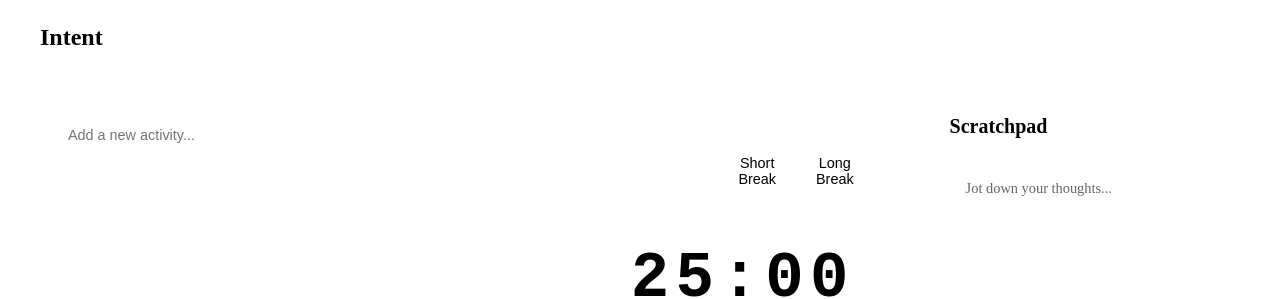
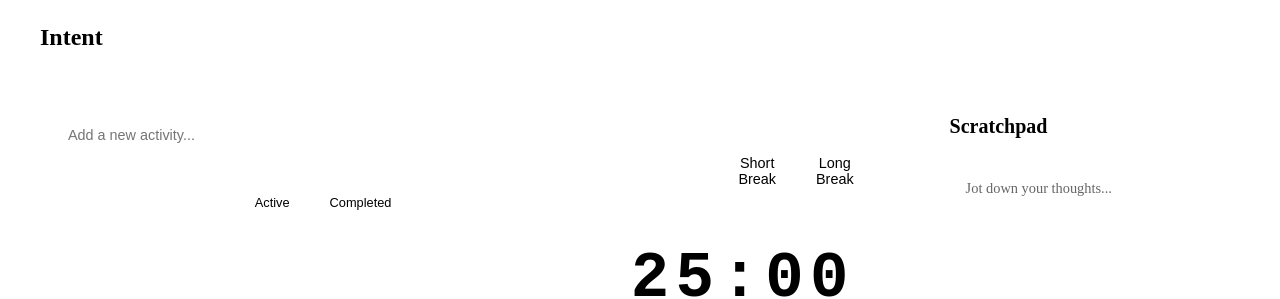
Before and after one commit to SimField2107/intent-app, a React (Vite) app: page / in a window 1280 px wide. Shown: the top 299 px of the page. Built offline with nearby package versions, Linux system fonts and the light colour scheme; the HTML template or start-up script is replaced by a standard one.

Commit message:
feat: Add filtering for activities (All, Active, Completed)

```diff
--- a/src/components/Menu.jsx
+++ b/src/components/Menu.jsx
@@ -6,6 +6,7 @@
 const Menu = () => {
   const [activities, setActivities] = useLocalStorage('activities', []);
   const [inputValue, setInputValue] = useState('');
+  const [filter, setFilter] = useState('all');
 
   const handleSubmit = (e) => {
     e.preventDefault();
@@ -47,16 +48,55 @@
         </button>
       </form>
 
-      <ul className={styles.list}>
-        {activities.map((activity) => (
+      <div className={styles.filterButtons}>
+        <button
+          className={`${styles.filterButton} ${filter === 'all' ? styles.activeFilter : ''}`}
+          onClick={() => setFilter('all')}
+        >
+          All
+        </button>
+        <button
+          className={`${styles.filterButton} ${filter === 'active' ? styles.activeFilter : ''}`}
+          onClick={() => setFilter('active')}
+        >
+          Active
+        </button>
+        <button
+          className={`${styles.filterButton} ${filter === 'completed' ? styles.activeFilter : ''}`}
+          onClick={() => setFilter('completed')}
+        >
+          Completed
+        </button>
+      </div>
+
+      {(() => {
+        let filteredActivities;
+        switch (filter) {
+          case 'active':
+            filteredActivities = activities.filter(activity => !activity.completed);
+            break;
+          case 'completed':
+            filteredActivities = activities.filter(activity => activity.completed);
+            break;
+          case 'all':
+          default:
+            filteredActivities = activities;
+            break;
+        }
+
+        return (
+          <ul className={styles.list}>
+            {filteredActivities.map((activity) => (
           <ActivityCard
             key={activity.id}
             activity={activity}
             onDelete={handleDeleteActivity}
             onToggleComplete={handleToggleComplete}
           />
-        ))}
-      </ul>
+            ))}
+          </ul>
+        );
+      })()}
     </div>
   );
 };
--- a/src/components/Menu.module.css
+++ b/src/components/Menu.module.css
@@ -41,6 +41,40 @@
   background-color: #0099e6;
 }
 
+.filterButtons {
+  display: flex;
+  gap: 0.5rem;
+  margin-bottom: 1rem;
+  justify-content: center;
+}
+
+.filterButton {
+  padding: 0.5rem 1rem;
+  border: 1px solid var(--card-background-dark);
+  border-radius: 4px;
+  background-color: var(--background-dark);
+  color: var(--text-dark);
+  font-size: 0.8rem;
+  font-weight: 500;
+  cursor: pointer;
+  transition: all 0.2s ease;
+}
+
+.filterButton:hover {
+  border-color: var(--primary-accent);
+  background-color: var(--card-background-dark);
+}
+
+.filterButton.activeFilter {
+  background-color: var(--primary-accent);
+  color: white;
+  border-color: var(--primary-accent);
+}
+
+.filterButton.activeFilter:hover {
+  background-color: #0099e6;
+}
+
 .list {
   list-style: none;
   padding: 0;
```
